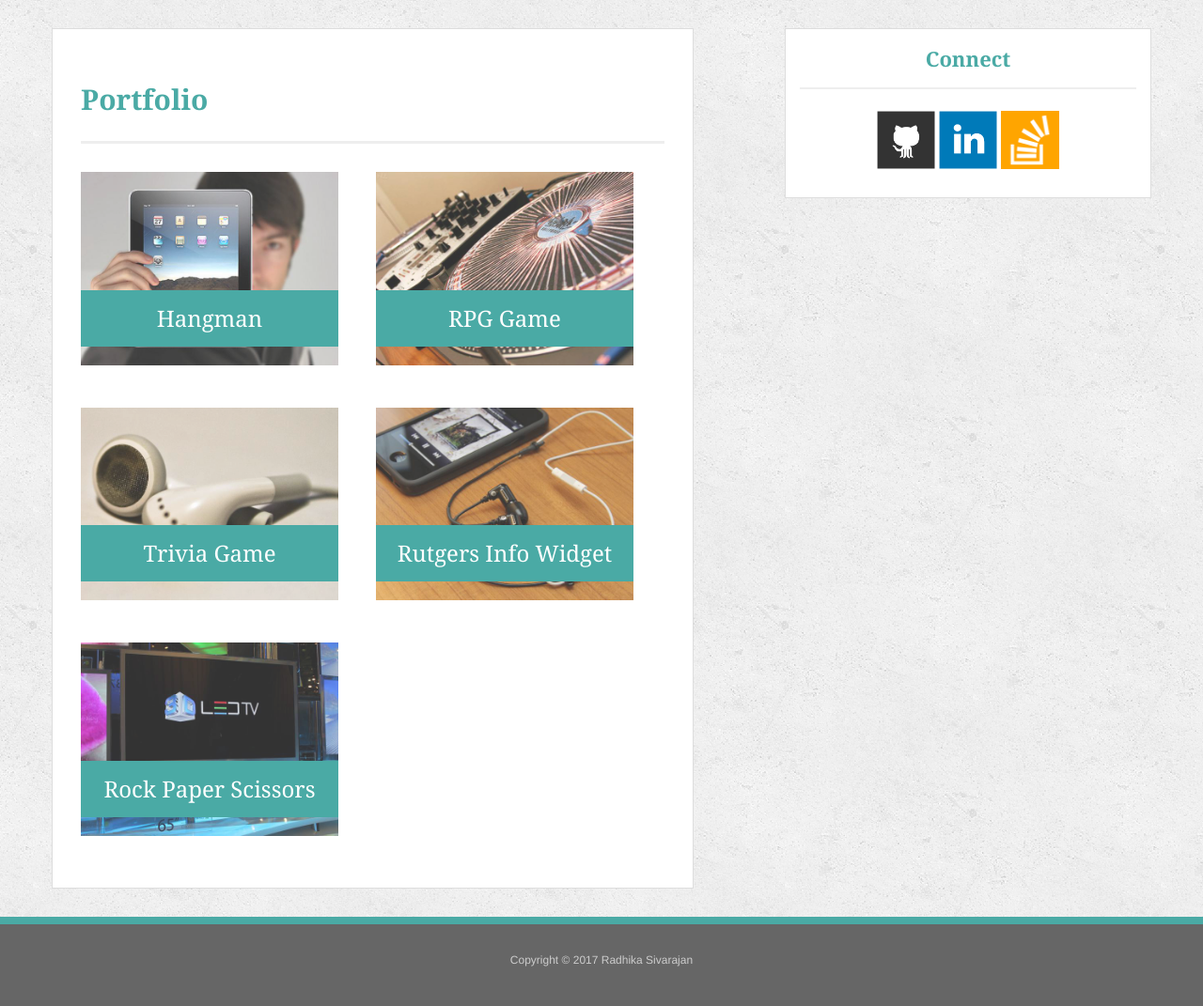
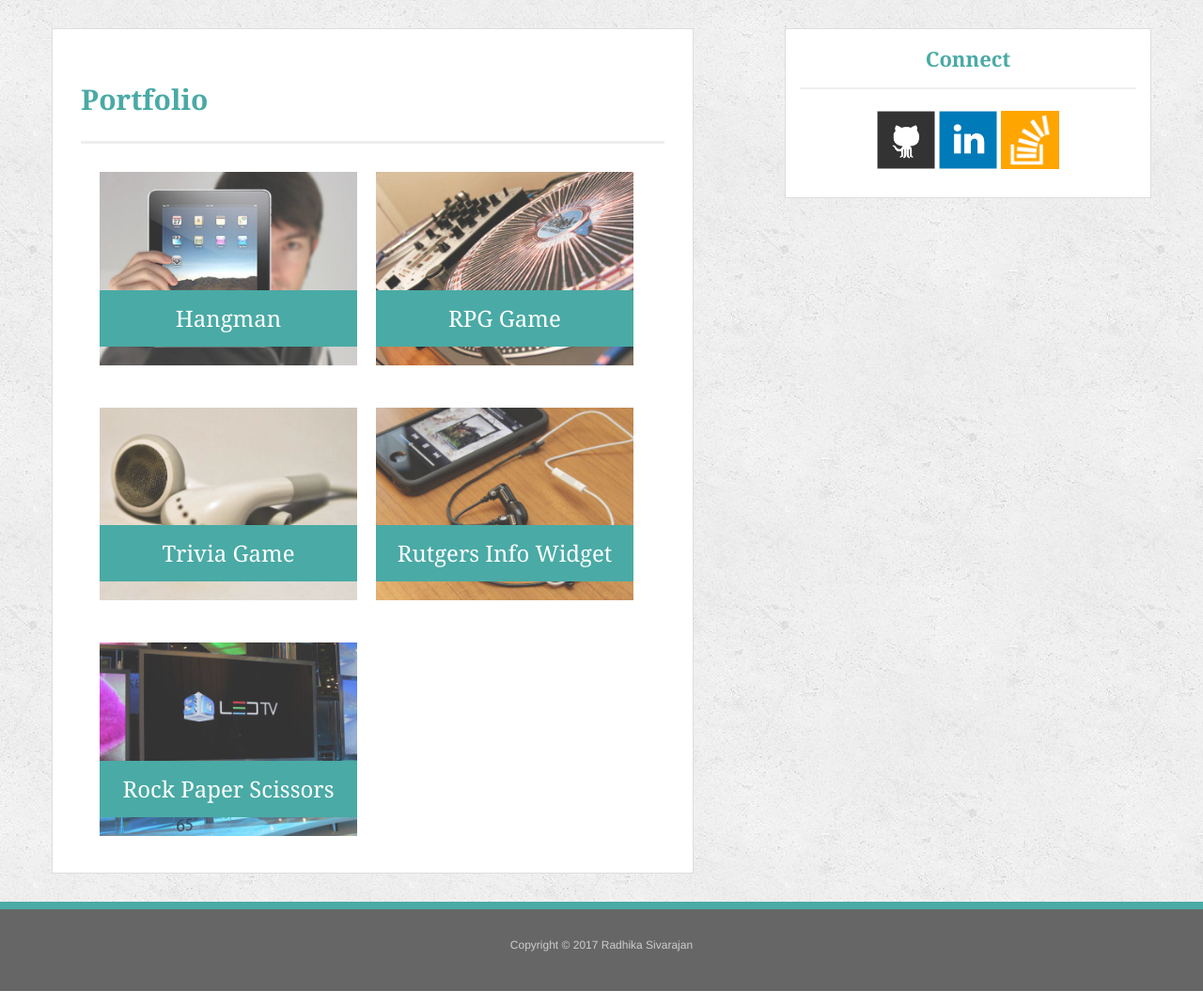
Before and after one commit to radhika-sivarajan/Bootstrap-Portfolio, a PHP site: page /portfolio.html in a window 1280 px wide. Shown: the part 92-1163 px from the top of the page at 94% size. Run offline with PHP 8.4, Linux system fonts and the light colour scheme.

Commit message:
Bootstrap  files

```diff
--- a/assets/css/style.css
+++ b/assets/css/style.css
@@ -64,6 +64,11 @@ nav a:first-child {
   background: #fff;
   margin: 30px 0px;
   padding: 30px;
+  position: relative;
+}
+
+#portfolio{
+  height: 900px;
 }
 
 #aboutme h2, #contact h2, #portfolio h2 {
@@ -88,12 +93,13 @@ nav a:first-child {
   position: relative;
   width: 274px;
   overflow: auto;
+  margin: 20px 0 25px;
   float: left;
-  margin: 20px 0 25px;
 }
 
 .work:nth-child(even) {
-  margin-right: 40px;
+  margin-right: 20px;
+  margin-left: 20px;
 }
 
 .work img {
@@ -121,7 +127,9 @@ nav a:first-child {
   text-align: center;
   background: #fff;
   margin-top: 30px;
+  margin-bottom: 30px;
   padding-bottom: 30px;
+  position: relative;
 }
 
 #sidebar h3 {
--- a/contact.html
+++ b/contact.html
@@ -8,6 +8,7 @@
   	<meta name="viewport" content="width=device-width, initial-scale=1">
 
   	<link rel="stylesheet" href="https://maxcdn.bootstrapcdn.com/bootstrap/3.3.7/css/bootstrap.min.css">
+  	<link rel="stylesheet" href="https://maxcdn.bootstrapcdn.com/bootstrap/3.3.7/css/bootstrap-theme.min.css">
   	<link rel="stylesheet" type="text/css" href="assets/css/style.css">
 </head>
 
--- a/index.html
+++ b/index.html
@@ -8,6 +8,7 @@
   	<meta name="viewport" content="width=device-width, initial-scale=1">
 
   	<link rel="stylesheet" href="https://maxcdn.bootstrapcdn.com/bootstrap/3.3.7/css/bootstrap.min.css">
+  	<link rel="stylesheet" href="https://maxcdn.bootstrapcdn.com/bootstrap/3.3.7/css/bootstrap-theme.min.css">
   	<link rel="stylesheet" type="text/css" href="assets/css/style.css">
 </head>
 
--- a/portfolio.html
+++ b/portfolio.html
@@ -8,6 +8,7 @@
   	<meta name="viewport" content="width=device-width, initial-scale=1">
 
   	<link rel="stylesheet" href="https://maxcdn.bootstrapcdn.com/bootstrap/3.3.7/css/bootstrap.min.css">
+  	<link rel="stylesheet" href="https://maxcdn.bootstrapcdn.com/bootstrap/3.3.7/css/bootstrap-theme.min.css">
   	<link rel="stylesheet" type="text/css" href="assets/css/style.css">
 </head>
 
```
Also changed, not shown: 1 other file.
